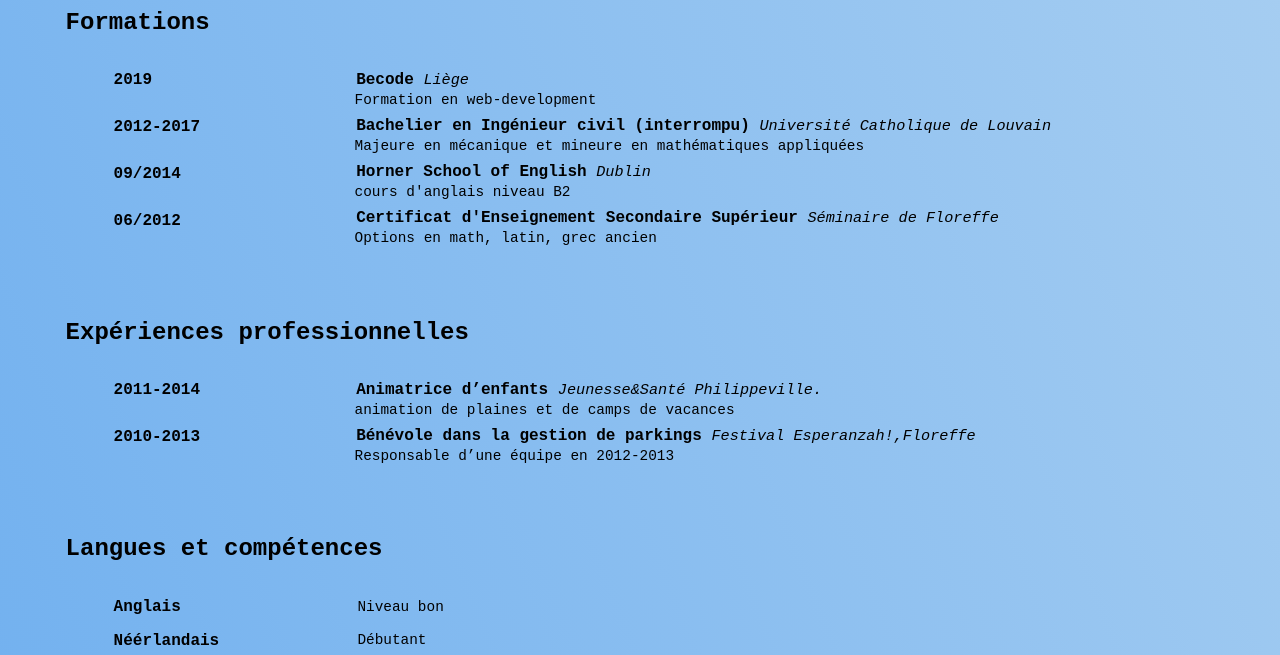
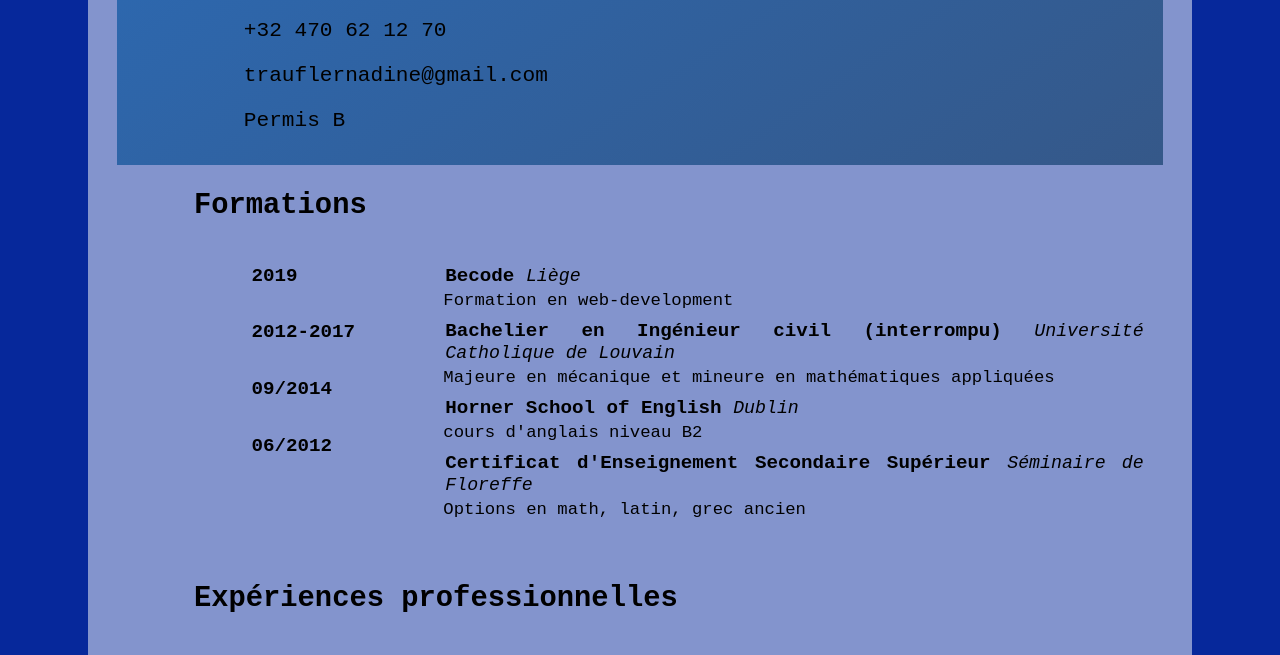
Before and after one commit to NadTr/MonCV, a plain HTML site: page index.html in a window 1280 px wide. Shown: the part 317-972 px from the top of the page. Drawn offline with Linux system fonts and the light colour scheme.

Commit message:
mise à joour

```diff
--- a/MonCV.html
+++ b/index.html
@@ -2,20 +2,20 @@
 <html lang="fr">
 <head>
   <title>Curriculum Vitae</title>
-  <link rel="stylesheet" href="CV-style.css">
+  <link rel="stylesheet" href="style.css">
 
 </head>
 <body>
   <div class=page>
-    <div class=info-photo>
+    <div class=wrap>
+      <div class=info-photo>
       <div class=infos>
         <p><span class=name>Nadine Traufler</span></p>
         <p>Née le 25 février 1994</p>
         <p>Rue de Stavelot, 27/011 - 4020 Liège</p>
         <p>+32 470 62 12 70</p>
         <p>trauflernadine@gmail.com</p>
-        <p>Permis B</p>
-        <p></p>
+        <p id='permis'>Permis B</p>
       </div>
       <div class=photo>
         <img src="" alt="photo">
@@ -92,5 +92,6 @@
         </div>
     </div>
   </div>
+</div>
 </body>
 </html>
--- a/CV-style.css
+++ b/style.css
@@ -1,10 +1,19 @@
 body{
   width: 100%;
   margin:0em 0em 0em 0em;
-  background: linear-gradient(-112deg, rgb(169, 207, 241), rgb(109, 174, 239));
+  background-color: rgb(6, 40, 155);
+  /*linear-gradient(-112deg, rgba(169, 207, 241,0.6), rgba(109, 174, 239,0.6));*/
   background-size: cover;
   background-repeat: no-repeat;
   font-family: "Courier New", Courier, monospace	;
+
+}
+.wrap{
+  border: none;
+  border-radius: .1em;
+  background-color: rgba(255,255, 255, 0.5);
+  margin: 4.5em;
+  padding: 1.5em;
 
 }
 p{
@@ -13,16 +22,17 @@ p{
 
 /*mise en page*/
 .page{
-  font-size: 1em;
+  font-size: 1.2em;
   padding: 0.1em;
 }
 .info-photo{
-  background: linear-gradient(-34deg, rgb(1, 48, 91), rgb(6, 89, 172));
+  background: linear-gradient(-34deg, rgba(1, 48, 91,0.6), rgba(6, 89, 172,0.7));
   background-size: auto;
   background-repeat: no-repeat;
   height: 19em;
   display: grid;
   grid-column-gap: 1.5fr 1fr;
+
 }
 .infos{
   margin-top: 2em;
@@ -39,7 +49,7 @@ font-size: 1.1em;
   font-size: 1.8em;
 }
 img{
-
+width: auto;
 }
 .section{
   margin-left: 4em;
```
Also changed, not shown: 1 other file.
